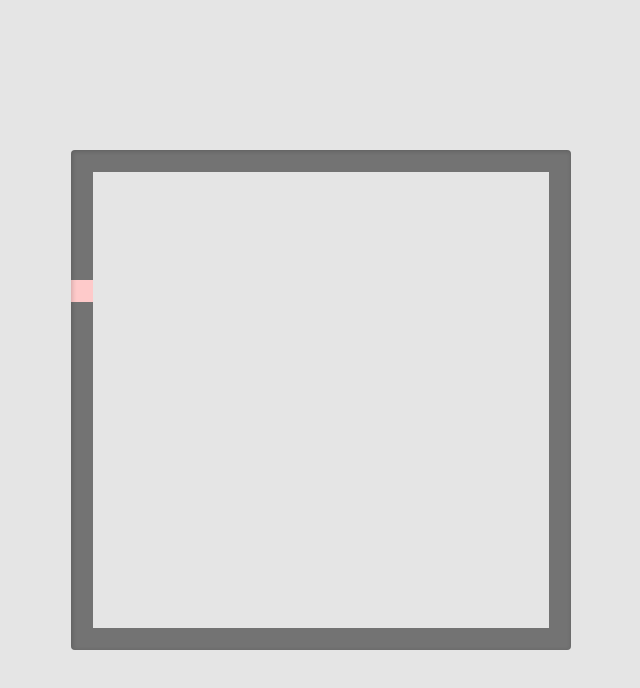
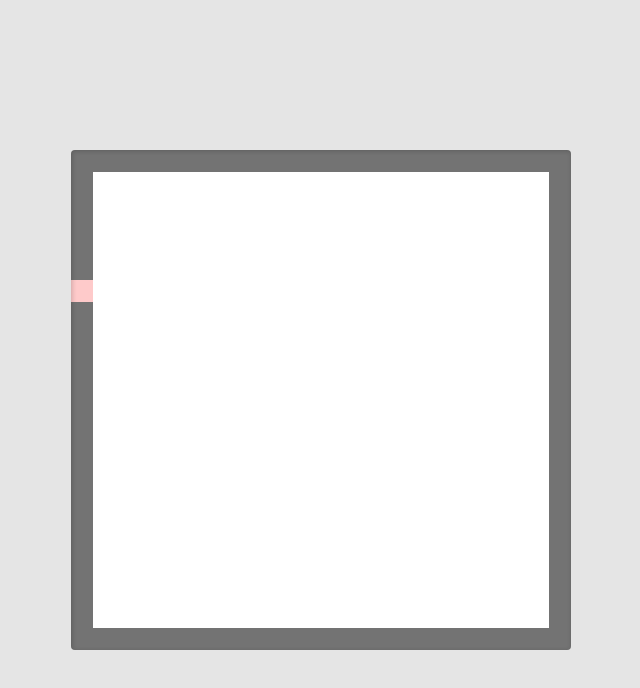
Before and after one commit to vincemaina/mazerunner, a Next.js app: page / in a window 1280 px wide. Shown: the top 688 px of the page, without its empty margins (319-959 px from the left). Built offline with nearby package versions, Linux system fonts and the light colour scheme.

Commit message:
feat: make path white again

```diff
--- a/src/components/cell.tsx
+++ b/src/components/cell.tsx
@@ -11,7 +11,7 @@ export function Cell(props: Props) {
         <div
             className={`
                 aspect-square flex justify-center items-center text-xs
-                ${props.type === "wall" ? "bg-neutral-500" : props.type === "door" ? "bg-red-200" : ""}
+                ${props.type === "wall" ? "bg-neutral-500" : props.type === "door" ? "bg-red-200" : "bg-white"}
             `}
             style={{width: "1fr"}}
         />
```
